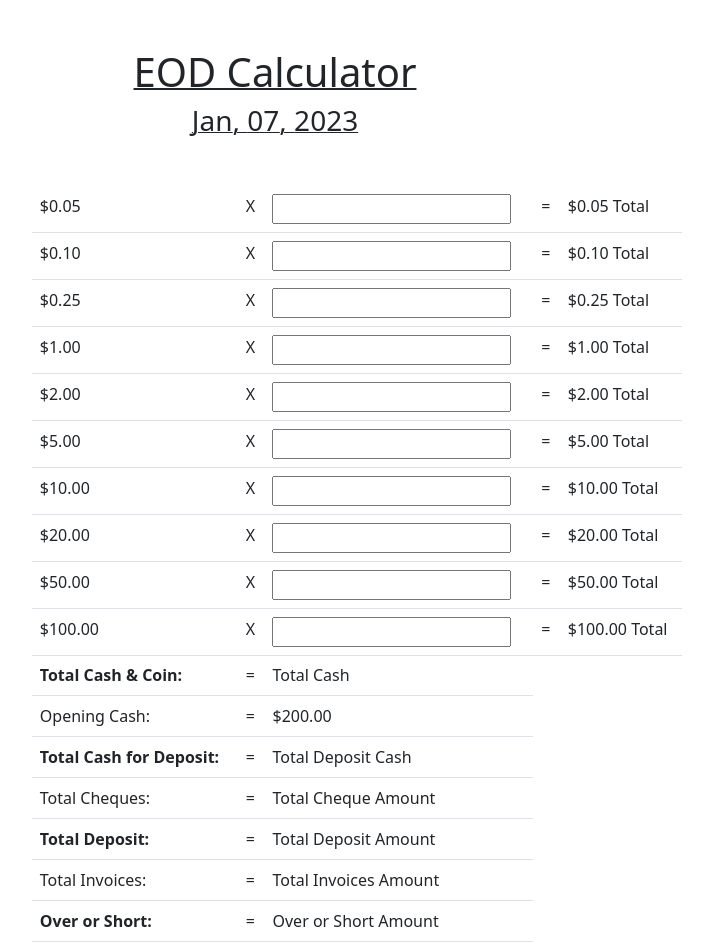
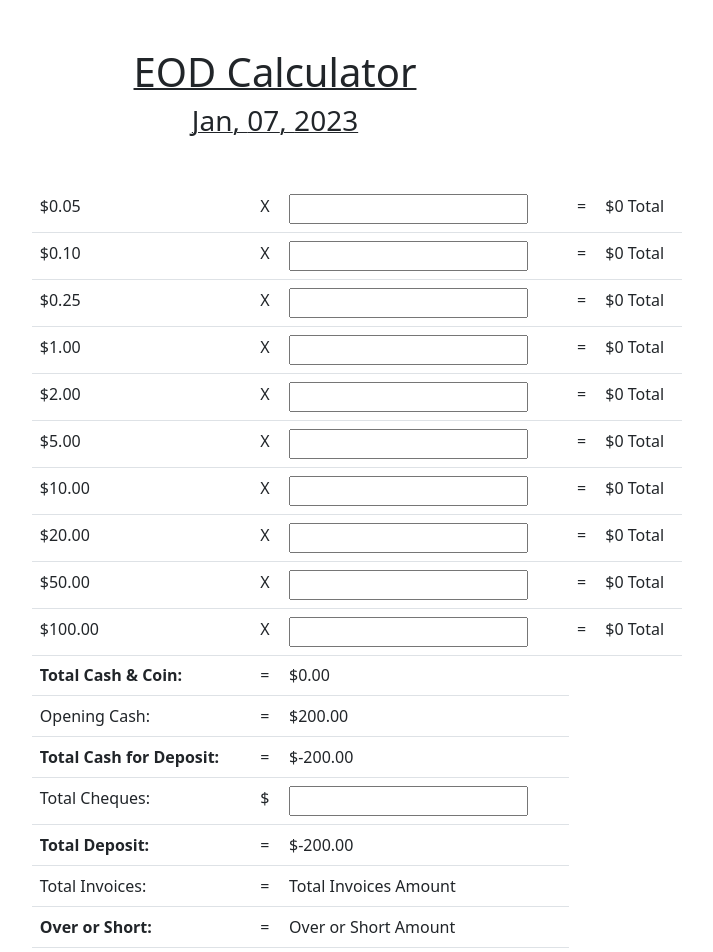
Before and after one commit to threnody5/end-of-day-calculator-react, a React (Create React App) app: page / in a window 1280 px wide. Shown: the top 952 px of the page, without its empty margins (365-1078 px from the left). Built offline with nearby package versions, Linux system fonts and the light colour scheme.

Commit message:
update change entry, total cash and coin, and total cash for deposit to update total amounts

```diff
--- a/src/components/Body/Body.jsx
+++ b/src/components/Body/Body.jsx
@@ -4,8 +4,114 @@ import 'bootstrap/dist/css/bootstrap.css';
 import './Body.css';
 
 import Table from 'react-bootstrap/Table';
+import { useState } from 'react';
 
 export default function Body() {
+  const [nickel, setNickel] = useState(0);
+  const [dime, setDime] = useState(0);
+  const [quarter, setQuarter] = useState(0);
+  const [dollar, setdollar] = useState(0);
+  const [toonie, setToonie] = useState(0);
+  const [five, setFive] = useState(0);
+  const [ten, setTen] = useState(0);
+  const [twenty, setTwenty] = useState(0);
+  const [fifty, setFifty] = useState(0);
+  const [hundred, setHundred] = useState(0);
+  const [cheques, setCheques] = useState(0);
+
+  /**
+   * Handles multiplication for two values.
+   * - Takes in a and b and returns the result.
+   */
+  const multiplicationCalculator = (a, b) => {
+    return a * b;
+  };
+
+  /**
+   * Handles addition for two values.
+   * - Takes in a and b and returns the result.
+   */
+  const additionCalculator = (a, b) => {
+    return a + b;
+  };
+
+  /**
+   * Handles subtraction for two values.
+   * - Takes in a and b and returns the result.
+   */
+  const subtractionCalculator = (a, b) => {
+    return a - b;
+  };
+
+  const OPENING_CASH_VALUE = 200;
+
+  const changeValue = {
+    nickel: 0.05,
+    dime: 0.1,
+    quarter: 0.25,
+    dollar: 1.0,
+    toonie: 2.0,
+    five: 5.0,
+    ten: 10.0,
+    twenty: 20.0,
+    fifty: 50.0,
+    hundred: 100.0,
+  };
+
+  const parsed = (e) => {
+    return parseFloat(e);
+  };
+
+  const nickelTotal = parsed(
+    multiplicationCalculator(changeValue.nickel, nickel).toFixed(2)
+  );
+  const dimeTotal = parsed(
+    multiplicationCalculator(changeValue.dime, dime).toFixed(2)
+  );
+  const quarterTotal = parsed(
+    multiplicationCalculator(changeValue.quarter, quarter).toFixed(2)
+  );
+  const dollarTotal = parsed(
+    multiplicationCalculator(changeValue.dollar, dollar).toFixed(2)
+  );
+  const toonieTotal = parsed(
+    multiplicationCalculator(changeValue.toonie, toonie).toFixed(2)
+  );
+  const fiveTotal = parsed(
+    multiplicationCalculator(changeValue.five, five).toFixed(2)
+  );
+  const tenTotal = parsed(
+    multiplicationCalculator(changeValue.ten, ten).toFixed(2)
+  );
+  const twentyTotal = parsed(
+    multiplicationCalculator(changeValue.twenty, twenty).toFixed(2)
+  );
+  const fiftyTotal = parsed(
+    multiplicationCalculator(changeValue.fifty, fifty).toFixed(2)
+  );
+  const hundredTotal = parsed(
+    multiplicationCalculator(changeValue.hundred, hundred).toFixed(2)
+  );
+
+  const totalCash = (
+    nickelTotal +
+    dimeTotal +
+    quarterTotal +
+    dollarTotal +
+    toonieTotal +
+    fiveTotal +
+    tenTotal +
+    twentyTotal +
+    fiftyTotal +
+    hundredTotal
+  ).toFixed(2);
+
+  const totalCashForDeposit = parsed(
+    subtractionCalculator(totalCash, OPENING_CASH_VALUE)
+  );
+
+  const totalDeposit = parsed(additionCalculator(totalCashForDeposit, cheques));
+
   return (
     <div className='body-container mt-5'>
       <Table className='table-container'>
@@ -14,91 +120,141 @@ export default function Body() {
             <td>$0.05</td>
             <td>X</td>
             <td>
-              <input type='text'></input>
+              <input
+                type='text'
+                onChange={(e) => {
+                  setNickel(e.target.value);
+                }}
+              ></input>
             </td>
             <td>=</td>
-            <td>$0.05 Total</td>
+            <td>${nickelTotal} Total</td>
           </tr>
           <tr>
             <td>$0.10</td>
             <td>X</td>
             <td>
-              <input type='text'></input>
+              <input
+                type='text'
+                onChange={(e) => {
+                  setDime(e.target.value);
+                }}
+              ></input>
             </td>
             <td>=</td>
-            <td>$0.10 Total</td>
+            <td>${dimeTotal} Total</td>
           </tr>
           <tr>
             <td>$0.25</td>
             <td>X</td>
             <td>
-              <input type='text'></input>
+              <input
+                type='text'
+                onChange={(e) => {
+                  setQuarter(e.target.value);
+                }}
+              ></input>
             </td>
             <td>=</td>
-            <td>$0.25 Total</td>
+            <td>${quarterTotal} Total</td>
           </tr>
           <tr>
             <td>$1.00</td>
             <td>X</td>
             <td>
-              <input type='text'></input>
+              <input
+                type='text'
+                onChange={(e) => {
+                  setdollar(e.target.value);
+                }}
+              ></input>
             </td>
             <td>=</td>
-            <td>$1.00 Total</td>
+            <td>${dollarTotal} Total</td>
           </tr>
           <tr>
             <td>$2.00</td>
             <td>X</td>
             <td>
-              <input type='text'></input>
+              <input
+                type='text'
+                onChange={(e) => {
+                  setToonie(e.target.value);
+                }}
+              ></input>
             </td>
             <td>=</td>
-            <td>$2.00 Total</td>
+            <td>${toonieTotal} Total</td>
           </tr>
           <tr>
             <td>$5.00</td>
             <td>X</td>
             <td>
-              <input type='text'></input>
+              <input
+                type='text'
+                onChange={(e) => {
+                  setFive(e.target.value);
+                }}
+              ></input>
             </td>
             <td>=</td>
-            <td>$5.00 Total</td>
+            <td>${fiveTotal} Total</td>
           </tr>
           <tr>
             <td>$10.00</td>
             <td>X</td>
             <td>
-              <input type='text'></input>
+              <input
+                type='text'
+                onChange={(e) => {
+                  setTen(e.target.value);
+                }}
+              ></input>
             </td>
             <td>=</td>
-            <td>$10.00 Total</td>
+            <td>${tenTotal} Total</td>
           </tr>
           <tr>
             <td>$20.00</td>
             <td>X</td>
             <td>
-              <input type='text'></input>
+              <input
+                type='text'
+                onChange={(e) => {
+                  setTwenty(e.target.value);
+                }}
+              ></input>
             </td>
             <td>=</td>
-            <td>$20.00 Total</td>
+            <td>${twentyTotal} Total</td>
           </tr>
           <tr>
             <td>$50.00</td>
             <td>X</td>
             <td>
-              <input type='text'></input>
+              <input
+                type='text'
+                onChange={(e) => {
+                  setFifty(e.target.value);
+                }}
+              ></input>
             </td>
             <td>=</td>
-            <td>$50.00 Total</td>
+            <td>${fiftyTotal} Total</td>
           </tr>
           <tr>
             <td>$100.00</td>
             <td>X</td>
             <td>
-              <input type='text'></input>
+              <input
+                type='text'
+                onChange={(e) => {
+                  setHundred(e.target.value);
+                }}
+              ></input>
             </td>
             <td>=</td>
-            <td>$100.00 Total</td>
+            <td>${hundredTotal} Total</td>
           </tr>
           <tr />
           <tr>
@@ -106,31 +262,38 @@ export default function Body() {
               <strong>Total Cash & Coin: </strong>
             </td>
             <td>=</td>
-            <td>Total Cash</td>
+            <td>${totalCash}</td>
           </tr>
           <tr>
             <td>Opening Cash: </td>
             <td>=</td>
-            <td>$200.00</td>
+            <td>${OPENING_CASH_VALUE.toFixed(2)}</td>
           </tr>
           <tr>
             <td>
               <strong>Total Cash for Deposit: </strong>
             </td>
             <td>=</td>
-            <td>Total Deposit Cash</td>
+            <td>${totalCashForDeposit.toFixed(2)}</td>
           </tr>
           <tr>
             <td>Total Cheques: </td>
-            <td>=</td>
-            <td>Total Cheque Amount</td>
+            <td>$</td>
+            <td>
+              <input
+                type='text'
+                onChange={(e) => {
+                  setCheques(e.target.value);
+                }}
+              ></input>
+            </td>
           </tr>
           <tr>
             <td>
               <strong>Total Deposit: </strong>
             </td>
             <td>=</td>
-            <td>Total Deposit Amount</td>
+            <td>${totalDeposit.toFixed(2)}</td>
           </tr>
           <tr>
             <td>Total Invoices: </td>
```
